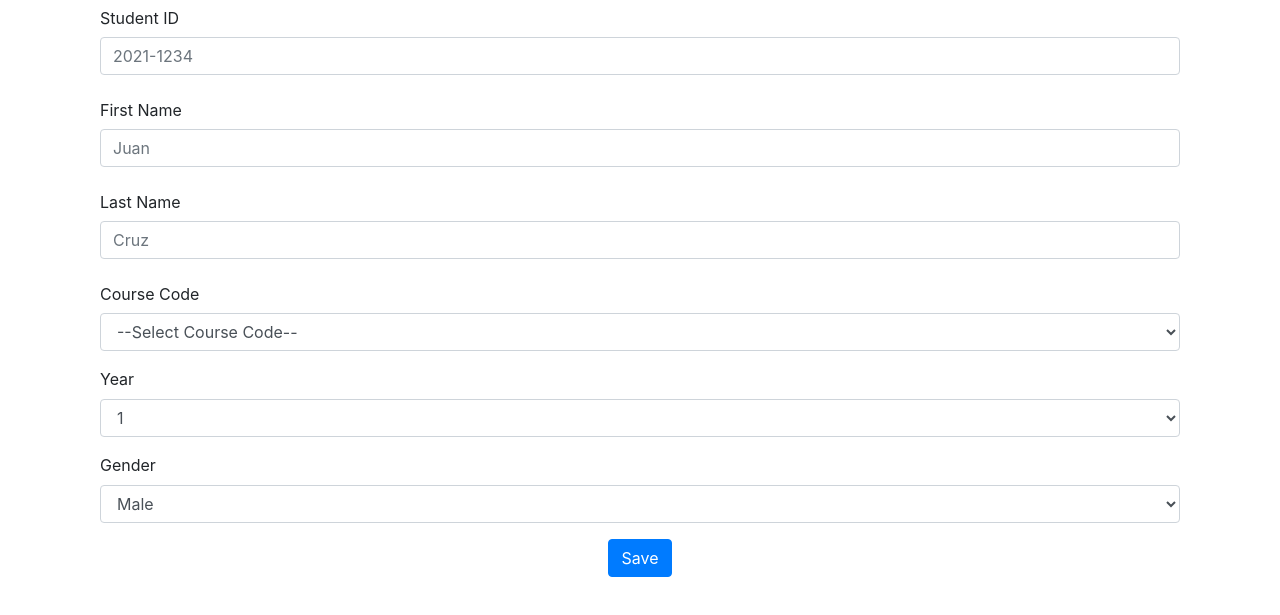
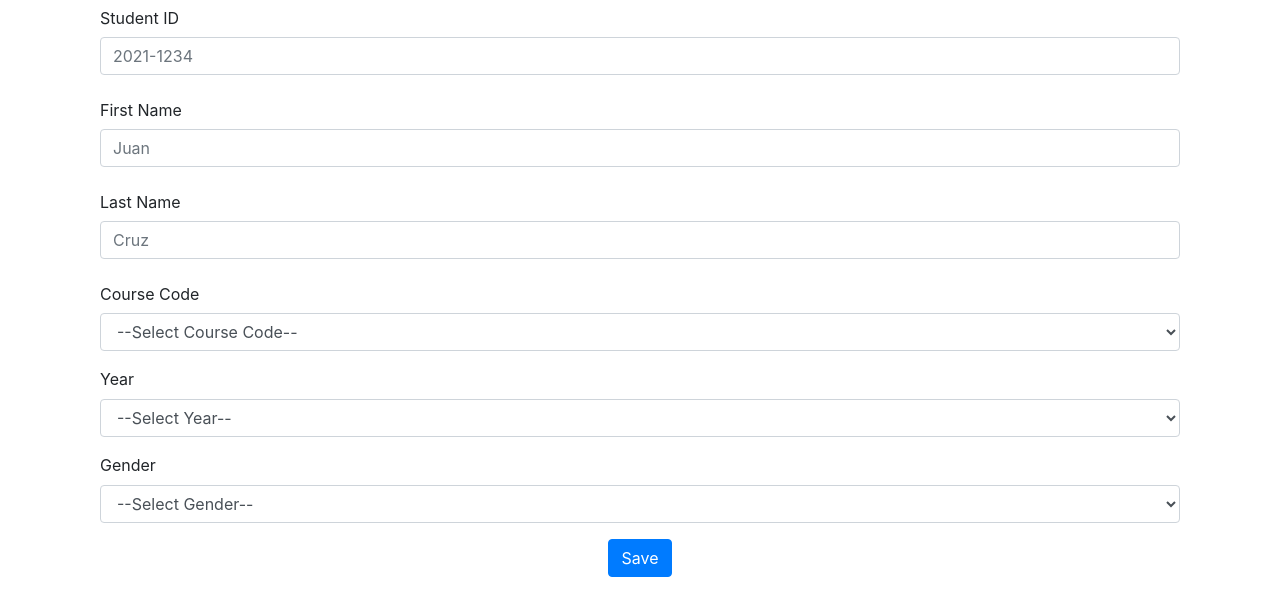
Before and after one commit to nancymsay/ccc181ssis, a Flask app: template app/templates/add_student.html in a window 1280 px wide. Shown: the part 185-800 px from the top of the page. Run offline with Flask 3, Linux system fonts and the light colour scheme; the template is opened without the code that fills it: values that come from a table or form of the project are taken from there, others are empty; some libraries are stand-ins or nearby versions.

Commit message:
update layout

```diff
--- a/app/templates/add_student.html
+++ b/app/templates/add_student.html
@@ -41,6 +41,7 @@
                 <div class="form-group">
                     <label for="year">Year</label>
                     <select name="year" class="form-control" id="year">
+                        <option value="" disabled selected>--Select Year--</option>
                         <option value="1">1</option>
                         <option value="2">2</option>
                         <option value="3">3</option>
@@ -51,8 +52,9 @@
                 <div class="form-group">
                     <label for="gender">Gender</label>
                     <select name="gender" class="form-control" id="gender">
-                        <option value="M">Male</option>
-                        <option value="F">Female</option>
+                        <option value="" disabled selected>--Select Gender--</option>
+                        <option value="Male">Male</option>
+                        <option value="Female">Female</option>
                     </select>
                 </div>
 
```
